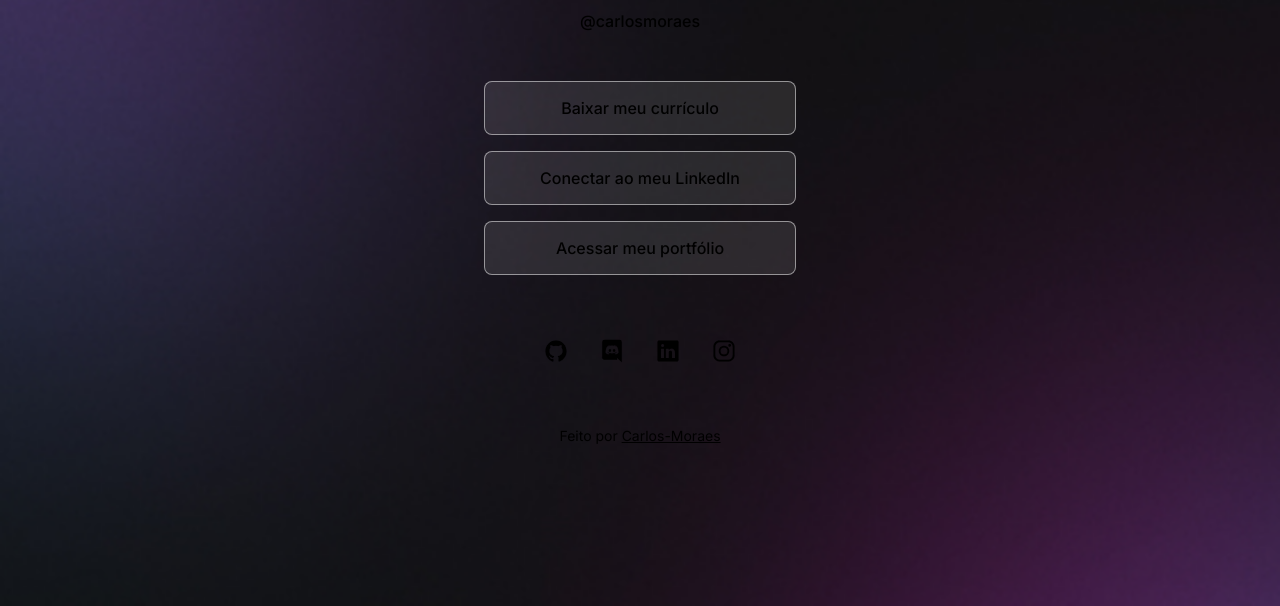
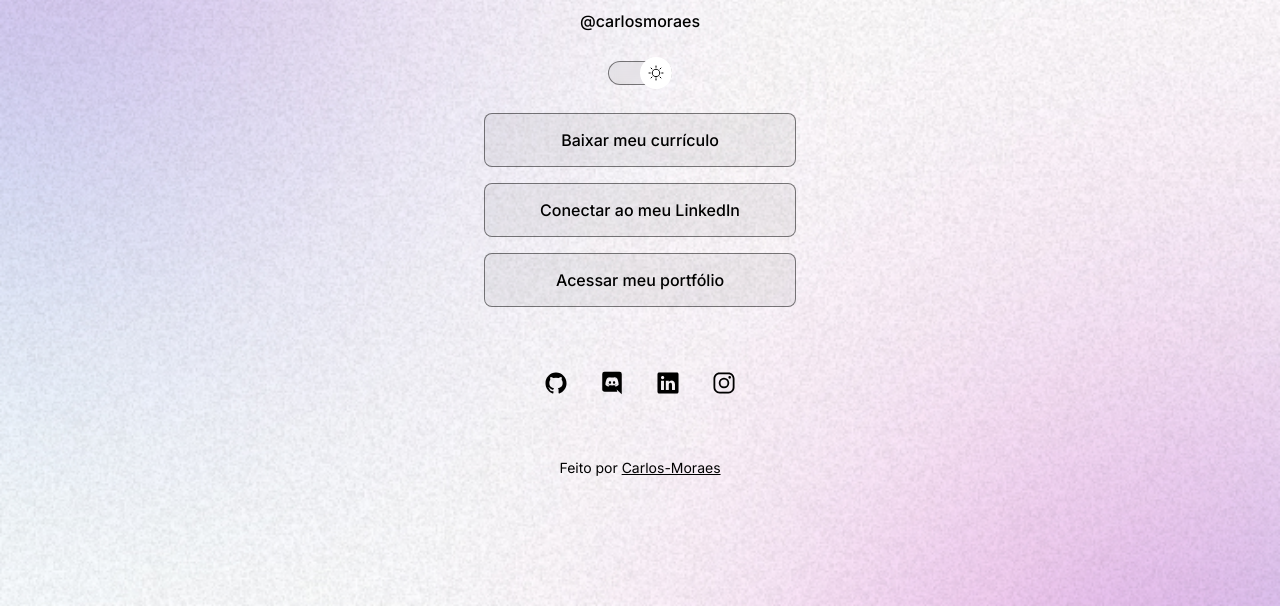
Before and after one commit to Carlos-Moraes2/Devlinks, a plain HTML site: page index.html in a window 1280 px wide. Shown: the part 194-800 px from the top of the page. Drawn offline with nearby package versions, Linux system fonts and the light colour scheme.

Commit message:
Posicionando o elemento na troca do light para o dark mode

```diff
--- a/index.html
+++ b/index.html
@@ -11,9 +11,15 @@
   <body>
     <div id="container">
       <div id="profile">
-        <img src="/assets/avatar.png" alt="imagem Carlos Moraes">
+        <img src="./assets/avatar.png" alt="imagem Carlos Moraes">
         <p>@carlosmoraes</p>
       </div>
+
+      <div id="switch">
+        <button></button>
+         <span></span>
+      </div>
+
       <ul>
         <li>
           <a href="./assets/CV_CARLOS-MORAES.docx">Baixar meu currículo</a>
--- a/style.css
+++ b/style.css
@@ -6,11 +6,24 @@
 
 :root {
   --text-color: white;
+  --bg-url: url(./assets/bg-mobile.jpg);
+  --stroke-color: rgba(255, 255, 255, 0.5);
+  --surface-color: rgba(255, 255, 255, 0.05);
+  --surface-color-hover:  rgba(0, 0, 0, 0.02);
+  --highlight-color: rgba(255, 255, 255, 0.2);
+  --switch-bg-url: url(./assets/moon-stars.svg);
 }
 
 .light {
   --text-color: black;
+  --bg-url: url(./assets/bg-mobile-light.jpg);
+  --stroke-color: rgba(0, 0, 0, 0.5);
+  --surface-color: rgba(0, 0, 0, 0.05);
+  --surface-color-hover: rgba(0, 0, 0, 0.02);
+  --highlight-color: rgba(0, 0, 0, 0.1);
+  --switch-bg-url: url(./assets/sun.svg);
 }
+
 body {
   /*
   background-image: url(./assets/bg-mobile.jpg);
@@ -19,7 +32,7 @@ body {
   background-size: cover; */
 
 /*Atalho background: color image repeat position/size*/
-background: url(./assets/bg-mobile.jpg)no-repeat top center/cover;
+background: var(--bg-url) no-repeat top center/cover;
 }
 
 body * {
@@ -32,6 +45,7 @@ body * {
   padding: 0 24px;
 }
 
+/*profile*/
 #profile {
   text-align: center;
   padding: 24px;
@@ -39,12 +53,53 @@ body * {
 
 #profile img {
 width: 112px;
+
 }
 
 #profile p {
   font-weight: 500;
   line-height: 24px;
   margin-top: 8px;
+}
+
+/*swicht*/
+
+#switch {
+position:relative;
+width: 64px;
+
+margin: 4px auto;
+}
+
+#switch button {
+  width: 32px;
+  height: 32px;
+  background: white var(--switch-bg-url) no-repeat center;
+  border: 0;
+  border-radius: 50%;
+
+  position: absolute;
+  top: 50%;
+  left: 0;
+  z-index: 1;
+  transform: translatey(-50%);
+}
+
+.light #switch button {
+  right: 0;
+  left: initial;
+}
+
+#switch span {
+  display: block;
+  width: 64px;
+  height: 24px;
+  background: var(--surface-color);
+  border: 1px solid var(--stroke-color);
+  backdrop-filter: blur(4px);
+  -webkit-backdrop-filter: blur(4px);
+  border-radius: 9999px;
+
 }
 
 /* links */
@@ -65,8 +120,8 @@ ul li a {
 
   padding: 16px 24px;
 
-  background: rgba(255, 255, 255, 0.1);
-  border: 1px solid rgba(255, 255, 255, 0.5);
+  background: var(--surface-color);
+  border: 1px solid var(--stroke-color);
   border-radius: 8px;
 
   backdrop-filter: blur (4px);
@@ -80,7 +135,7 @@ ul li a {
 
 /* pseudo-sector */
 ul li:hover {
-  background: rgba(255, 255, 255, 0.05);
+  background: var(--surface-color-hover);
   border: 1.5px solid --text-color;
 }
 
@@ -105,7 +160,7 @@ ul li:hover {
 }
 
 #social-links a:hover {
-  background: rgba(255, 255, 255, 0.2);
+  background: var(--highlight-color);
 
 }
 
```
Also changed, not shown: assets/avatar.png, assets/bg-mobile-light.jpg (added), assets/moon-stars.svg (added), assets/sun.svg (added).
